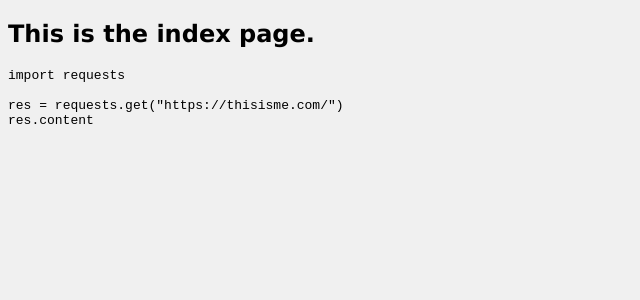
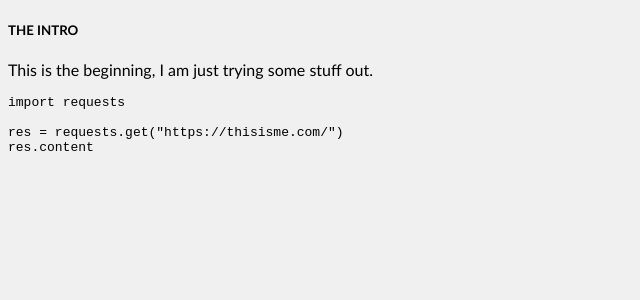
Before and after one commit to DanielTeko-Agbo/blog, a Jekyll site: the page built from index.md, in a window 1280 px wide. Shown: the top 300 px of the page, without its empty margins (0-640 px from the left). Built offline with Jekyll 4.4.1, drawn with Linux system fonts in a browser that asks for light colours.

Commit message:
Modified default

````diff
--- a/_layouts/default.html
+++ b/_layouts/default.html
@@ -4,7 +4,7 @@
     <head>
         <meta charset="utf-8">
         <meta http-equiv="X-UA-Compatible" content="IE=edge">
-        <title>{page.title}</title>
+        <title>{{ page.title }}</title>
         <meta name="description" content="">
         <meta name="viewport" content="width=device-width, initial-scale=1">
         <link rel="stylesheet" href="{{'/assets/css/style.css' | relative_url }}">
--- a/assets/css/style.css
+++ b/assets/css/style.css
@@ -2,6 +2,6 @@
 ---
 
 body {
-  font-family: "Century Gothic", CenturyGothic, Geneva, AppleGothic, sans-serif;
+  font-family: "Gill Sans", sans-serif;
   background-color: #f0f0f0;
 }
--- a/index.md
+++ b/index.md
@@ -3,7 +3,9 @@ layout: default
 title: Home
 ---
 
-## This is the index page.
+##### THE INTRO
+
+This is the beginning, I am just trying some stuff out.
 
 ```python
 import requests
````
